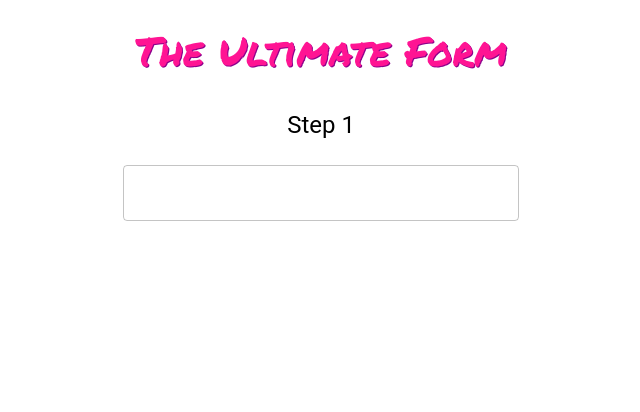
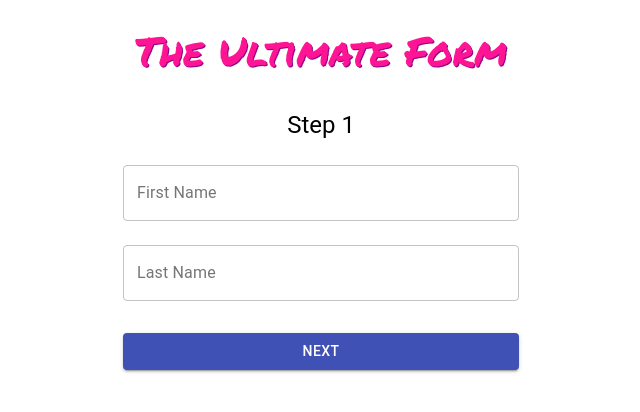
Before and after one commit to SmorzhaniukCinis/ultimate-form, a React (Create React App) app: page / in a window 1280 px wide. Shown: the top 412 px of the page, without its empty margins (319-959 px from the left). Built offline with nearby package versions, Linux system fonts and the light colour scheme.

Commit message:
step 1 complete
end write first step of form

```diff
--- a/package.json
+++ b/package.json
@@ -3,6 +3,7 @@
   "version": "0.1.0",
   "private": true,
   "dependencies": {
+    "@hookform/resolvers": "^2.8.8",
     "@material-ui/core": "^4.12.3",
     "@material-ui/icons": "^4.11.2",
     "@testing-library/jest-dom": "^5.16.1",
--- a/src/Componnents/Input.js
+++ b/src/Componnents/Input.js
@@ -4,8 +4,6 @@ import {makeStyles, TextField} from "@material-ui/core";
 
 
 export const Input = forwardRef((props, ref) => {
-
-
     return (
         <TextField variant={'outlined'} margin={'normal'} inputRef={ref} fullWidth {...props}/>
     )
--- /dev/null
+++ b/src/Componnents/PrimaryButton.js
@@ -0,0 +1,19 @@
+import React from "react";
+import {Button, makeStyles} from "@material-ui/core";
+
+const useStyles = makeStyles((theme)=>({
+    root: {
+        margin: theme.spacing(3, 0, 2)
+    }
+}))
+
+export const PrimaryButton = ({children, props}) => {
+
+    const styles = useStyles()
+
+    return(
+        <Button className={styles.root} type={'submit'} fullWidth variant={'contained'} color={'primary'} {...props}>
+            {children}
+        </Button>
+    )
+}
--- a/src/Componnents/Step1.js
+++ b/src/Componnents/Step1.js
@@ -1,30 +1,57 @@
 import React from "react";
-import {Typography} from "@material-ui/core";
-import { makeStyles } from '@material-ui/core/styles';
+import {TextField, Typography} from "@material-ui/core";
+import {makeStyles} from '@material-ui/core/styles';
 import {MainContainer} from "./MainContainer";
 import {Form} from "./Form";
 import {Input} from "./Input";
-
-const useStyles = makeStyles((theme=>({
-    root: {
-        fontFamily: 'Permanent Marker',
-        margin: theme.spacing(3, 0, 2),
-        textAlign: 'center',
-        fontSize: '40px',
-        color: 'deeppink',
-        textShadow: '1px 1px darkmagenta'
-    }
-})))
+import {useForm} from "react-hook-form";
+import {PrimaryButton} from "./PrimaryButton";
+import {yupResolver} from "@hookform/resolvers/yup";
+import * as yup from 'yup';
 
 export const Step1 = () => {
-    const styles = useStyles()
-  return(
+
+    const schema = yup.object().shape({
+        firstName: yup
+            .string()
+            .matches(/^([^0-9]*)$/, 'First name should not contain numbers')
+            .required('First name is a required field'),
+        lastName: yup
+            .string()
+            .matches(/^([^0-9]*)$/, 'Last name should not contain numbers')
+            .required('Last name is a required field')
+    })
+
+    const {register, handleSubmit, formState} = useForm({
+        mode: "onBlur",
+        resolver: yupResolver(schema)
+    })
+    const { errors } = formState;
+
+    const onSubmit = (data) => {
+        console.log(data)
+    }
+    return (
         <MainContainer>
             <Typography component={'h2'} variant={'h5'}>
                 Step 1
             </Typography>
-         <Form>
-            <Input/>
+            <Form onSubmit={handleSubmit(onSubmit)}>
+                <Input
+                    helperText={errors?.firstName?.message}
+                    error={!!errors?.firstName}
+                    {...register("firstName")}
+                    id='firstName'
+                    type='text'
+                    label='First Name'/>
+                <Input
+                    helperText={errors?.lastName?.message}
+                    error={!!errors?.lastName}
+                    {...register("lastName")}
+                    id='lastName'
+                    type='text'
+                    label='Last Name' name='lastName'/>
+                <PrimaryButton type={'submit'}>Next</PrimaryButton>
             </Form>
         </MainContainer>
     )
```
Also changed, not shown: 1 other file (tests, documents, lock files or other folders). Lines whose indentation alone changed are shown as unchanged.
